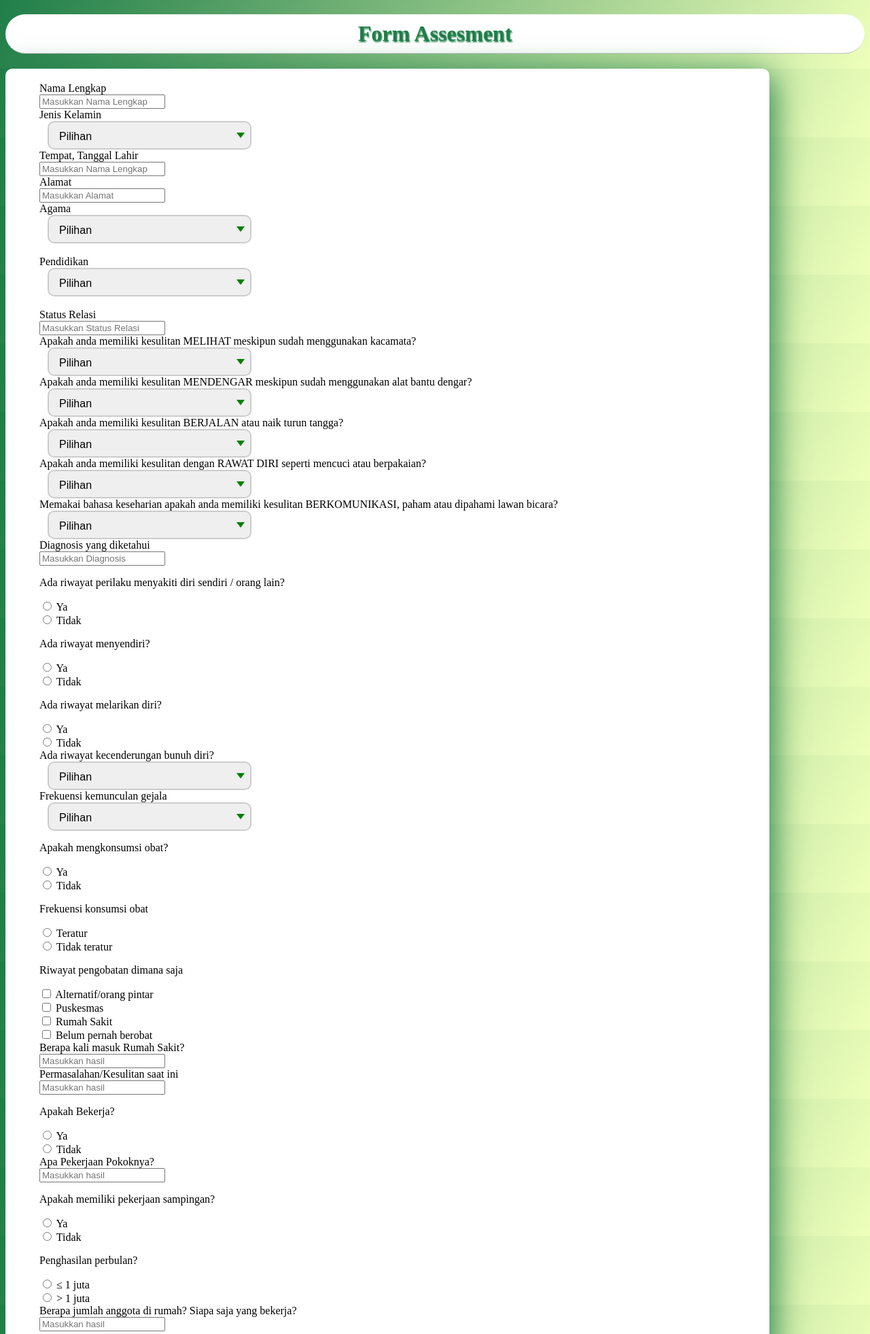
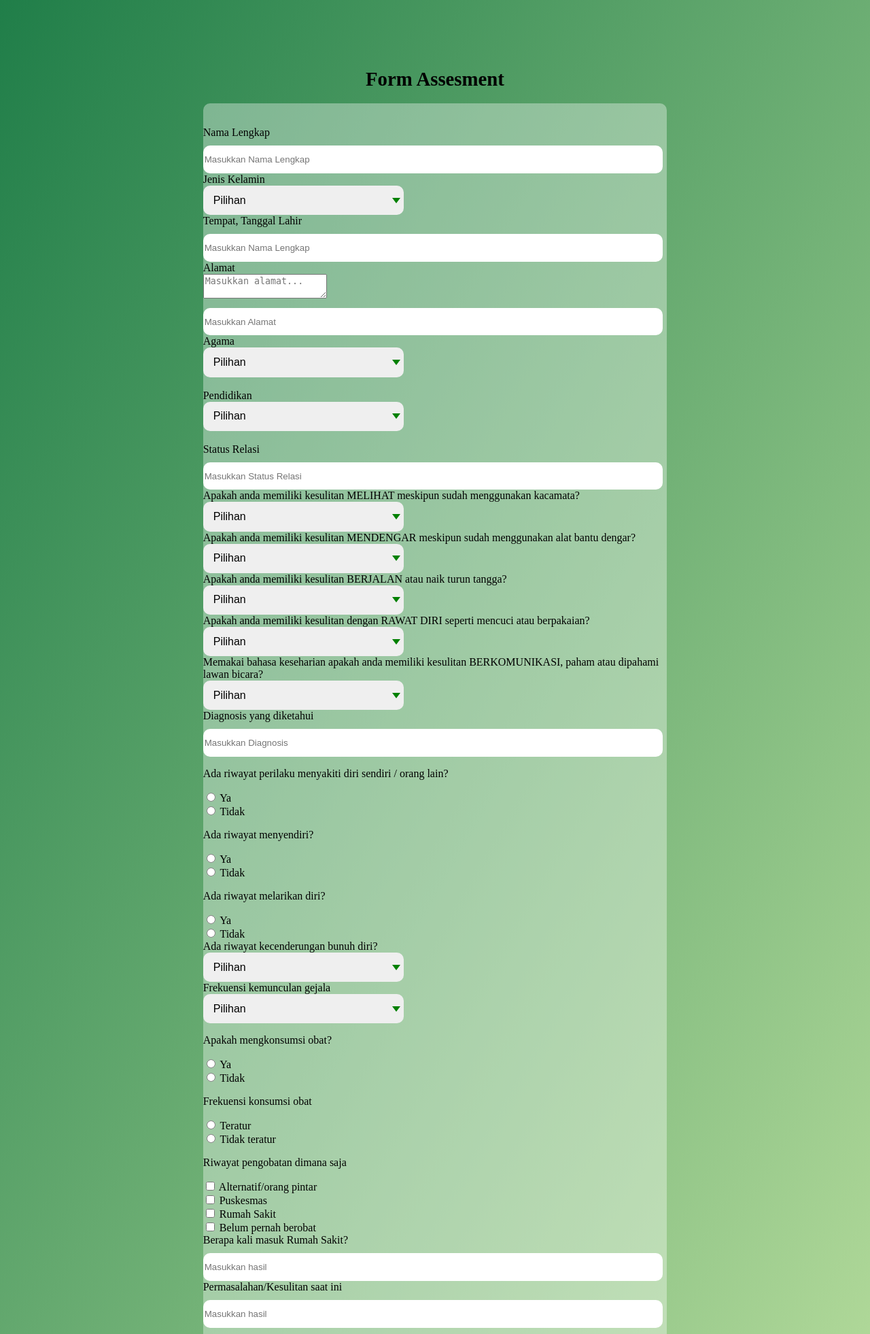
Before and after one commit to ZhivaldoFabio/Form-Assesment, a PHP site: page /Form_assesment1.html in a window 1280 px wide. Shown: the top 1962 px of the page at 68% size. Run offline with PHP 8.4, Linux system fonts and the light colour scheme.

Commit message:
revisi lagi

```diff
--- a/Form_assesment1.html
+++ b/Form_assesment1.html
@@ -35,6 +35,7 @@
             <br>
 
             <label>Alamat</label><br>
+            <textarea name="alamat" id="alamat" placeholder="Masukkan alamat..."></textarea>
             <input type="text" name="address" placeholder="Masukkan Alamat" class="input-text">
             <br>
 
@@ -143,19 +144,19 @@
             <br>
             <p>Ada riwayat perilaku menyakiti
                 diri sendiri / orang lain? </p>
-            <input type="radio" id="html" name="fav_language" value="HTML">
+            <input type="radio" id="html" name="self-harm" value="HTML">
             <label for="html">Ya</label><br>
-            <input type="radio" id="css" name="fav_language" value="CSS">
+            <input type="radio" id="css" name="self-harm" value="CSS">
             <label for="css">Tidak</label><br>
             <p>Ada riwayat menyendiri? </p>
-            <input type="radio" id="html" name="fav_language" value="HTML">
+            <input type="radio" id="html" name="menyendiri" value="HTML">
             <label for="html">Ya</label><br>
-            <input type="radio" id="css" name="fav_language" value="CSS">
+            <input type="radio" id="css" name="menyendiri" value="CSS">
             <label for="css">Tidak</label><br>
             <p>Ada riwayat melarikan diri? </p>
-            <input type="radio" id="html" name="fav_language" value="HTML">
+            <input type="radio" id="html" name="melarikan-diri" value="HTML">
             <label for="html">Ya</label><br>
-            <input type="radio" id="css" name="fav_language" value="CSS">
+            <input type="radio" id="css" name="melarikan-diri" value="CSS">
             <label for="css">Tidak</label><br>
             <label>Ada riwayat kecenderungan bunuh diri?</label><br>
             <div class="option">
--- /dev/null
+++ b/phpinfo.php
@@ -0,0 +1,5 @@
+<?php
+
+phpinfo();
+
+?>
--- a/stylesheet.css
+++ b/stylesheet.css
@@ -2,6 +2,72 @@ body {
     background: linear-gradient(120deg, #207E49, #EEFFBB);
     scroll-behavior: smooth;
 }
+
+.heading {
+    text-align: center;
+    width: 100%;
+    margin: auto;
+    margin-top: 100px;
+
+}
+.title {
+    font-size: 1.8em;
+    /* color: #207E49;
+    text-shadow: 1px 2px 2px #207E49;
+    text-align: center;
+    padding: 10px;
+    border-bottom: 1px solid silver;
+    background: white;
+    border-radius: 10px;
+    justify-content: center;
+    align-self: center;
+    align-items: center;
+    display: flex; */
+}
+.content1 {
+    width: 90%;
+    margin: auto;
+}
+.form_assesment1{
+    background-color: rgba(255, 255, 255, 0.356);
+    padding-top: 34px;
+    display: flex;
+    align-items: center;
+    justify-content: center;
+    width: 54%;
+    border-radius: 10px;
+    margin: auto;
+    margin-top: 10px;
+    padding-bottom: 60px;
+
+    /* position: absolute;
+    width: 80%;
+    background: white;
+    border-radius: 10px;
+    box-shadow: 5px 10px 50px #207E49;
+    padding: 20px 50px; */
+}
+.form_assesment1 .input-text {
+    width: 98.5%;
+    height: 2.9em;
+    position: relative;
+    bottom: 10px;
+    top: 10px;
+    border: 0;
+    border-radius: 10px;
+    margin-bottom: 10px;
+}
+.option .select-box select{
+    width: 98.5%;
+    height: 2.7em;
+    position: relative;
+    bottom: 0px;
+    border-radius: 10px;
+    border: 0;
+
+}
+
+
 
 /* input[type=text],
 select {
@@ -31,10 +97,7 @@ input[type=submit]:hover {
     background-color: #45a049;
 }
 
-.option {
-    max-width: 1000px;
-    margin: 0 auto;
-}
+
 
 .select-box {
     width: 300px;
@@ -78,27 +141,8 @@ input[type=submit]:hover {
     overflow: hidden;
 
 }
-.title {
-    color: #207E49;
-    text-shadow: 1px 2px 2px #207E49;
-    text-align: center;
-    padding: 10px;
-    border-bottom: 1px solid silver;
-    background: white;
-    border-radius: 50px;
-    justify-content: center;
-    align-self: center;
-    align-items: center;
-    display: flex;
-}
-.form_assesment1{
-    position: absolute;
-    width: 80%;
-    background: white;
-    border-radius: 10px;
-    box-shadow: 5px 10px 50px #207E49;
-    padding: 20px 50px;
-}
+
+
 .center {
     position: absolute;
     top: 50%;
```
Also changed, not shown: connection.php (added, +14 -0 lines), index.php (+34 -0 lines).
